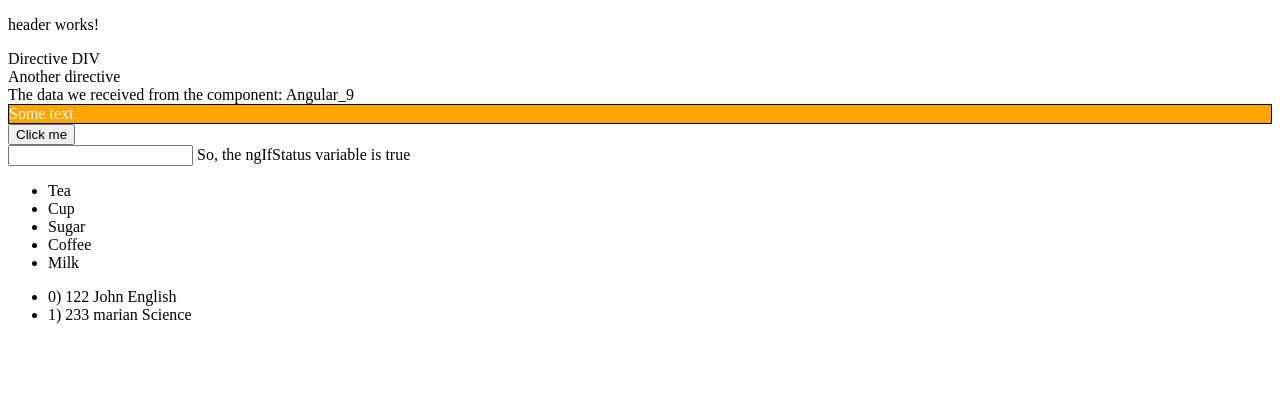
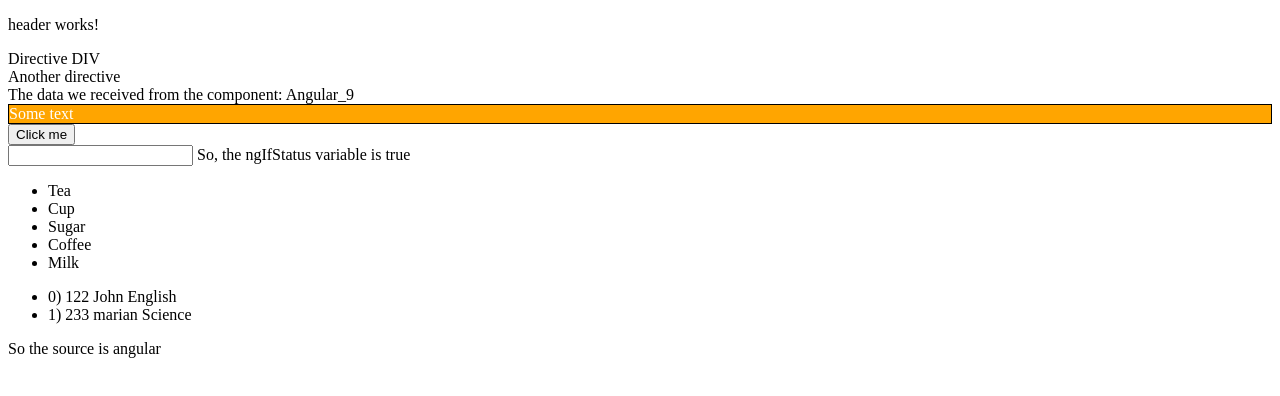
Before and after one commit to Myszczur/udemy-learning, an Angular app in the folder AngularLearning/Angular_9/: page / in a window 1280 px wide. Shown: the top 396 px of the page. Built offline with nearby package versions, Linux system fonts and the light colour scheme.

Commit message:
#0015 - lesson 49 ngSwitch directive

```diff
--- a/AngularLearning/Angular_9/src/app/app.component.html
+++ b/AngularLearning/Angular_9/src/app/app.component.html
@@ -50,5 +50,19 @@ The data we received from the component: {{title}}
   </li>
 </ul>
 
+<div [ngSwitch]="ngSwitchSource">
+  <div *ngSwitchCase="'JavaScript'">
+    So the source is javaScript
+  </div>
+  <div *ngSwitchCase="'TypeScript'">
+    So the source is TypeScript
+  </div>
+  <div *ngSwitchCase="'angular'">
+    So the source is angular
+  </div>
+  <div *ngSwitchDefault>
+    So the source is default
+  </div>
+</div>
 
 <router-outlet></router-outlet>
--- a/AngularLearning/Angular_9/src/app/app.component.ts
+++ b/AngularLearning/Angular_9/src/app/app.component.ts
@@ -9,6 +9,7 @@ export class AppComponent {
 
   ngIfStatus: boolean = true;
   inputVal: string = "";
+  ngSwitchSource: string = "angular";
   collectedData = [];
   ngForArray = [
     "Tea", "Cup", "Sugar", "Coffee", "Milk"
```
